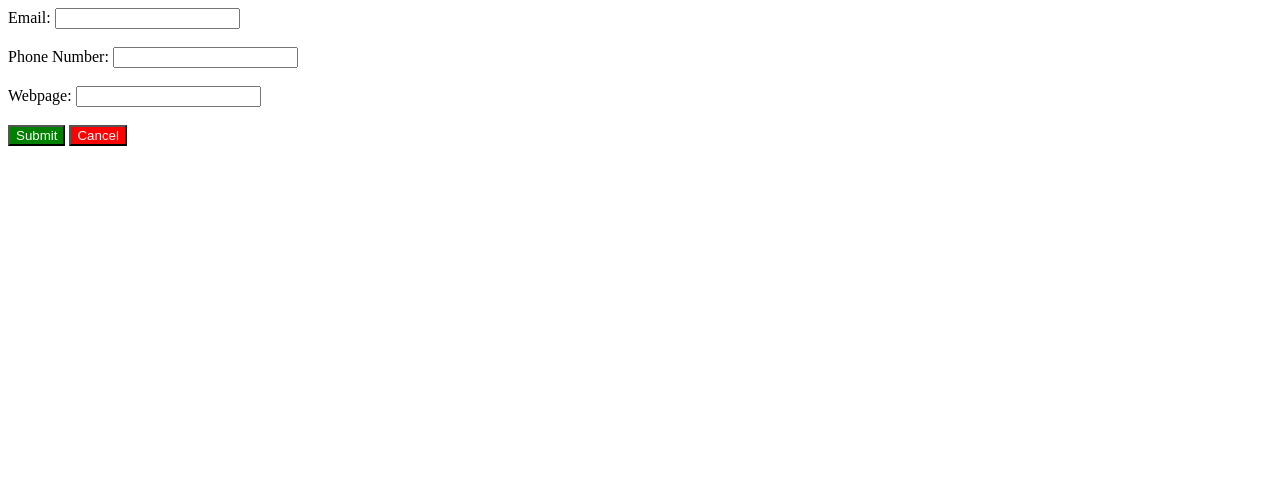
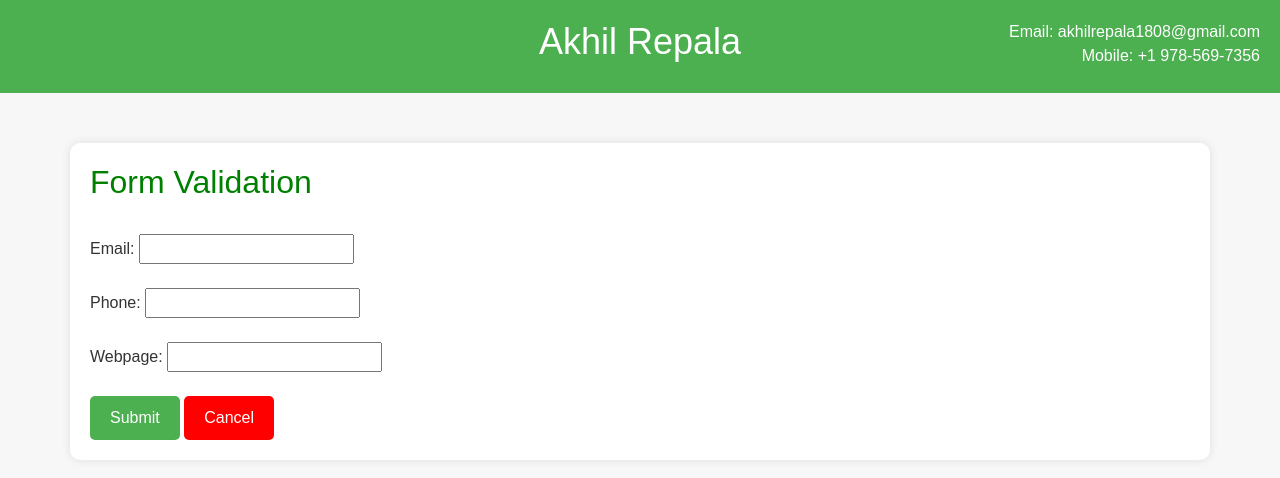
Before and after one commit to arepala-uml/5130f2023, a plain HTML site: page 2023-11-06-lab/index.html in a window 1280 px wide. Drawn offline with nearby package versions, Linux system fonts and the light colour scheme.

Commit message:
Modified lab webpage

```diff
--- a/2023-11-06-lab/index.html
+++ b/2023-11-06-lab/index.html
@@ -1,70 +1,150 @@
 <!DOCTYPE html>
-<html>
+<html lang="en">
 <head>
+    <meta charset="UTF-8">
+    <meta name="viewport" content="width=device-width, initial-scale=1.0">
+    <title>Form Valiation</title>
+    <link rel="stylesheet" href="https://cdn.jsdelivr.net/npm/bootstrap@5.3.2/dist/css/bootstrap.min.css" integrity="sha384-T3c6CoIi6uLrA9TneNEoa7RxnatzjcDSCmG1MXxSR1GAsXEV/Dwwykc2MPK8M2HN" crossorigin="anonymous">
     <style>
-        .green-button {
-            background-color: green;
+        /* Body Styles */
+        body {
+            background-color: #f7f7f7;
+            color: #333;
+            font-family: Arial, sans-serif;
+        }
+
+        /* Header Styles */
+        .header {
+            background-color: #4CAF50;
             color: white;
+            padding: 20px;
+            text-align: center;
+            position: relative;
+        }
+
+        .header h1 {
+            font-size: 36px;
+            margin-bottom: 10px;
+        }
+
+        .h2 {
+            font-size: 24px;
+            color: green
+        }
+
+        .contact-info {
+            font-size: 16px;
+            position: absolute;
+            top: 20px;
+            right: 20px;
+            text-align: right;
+        }
+
+        /* Main Content Styles */
+        .container {
+            margin: 50px auto;
+            padding: 20px;
+            background-color: #ffffff;
+            border-radius: 10px;
+            box-shadow: 0px 0px 10px rgba(0, 0, 0, 0.1);
+        }
+
+        .colored-button {
+            background-color: #4CAF50; /* Set the background color to a shade of blue */
+            color: white; /* Set the text color to white */
+            padding: 10px 20px; /* Adjust the padding for button size */
+            border: none; /* Remove the default button border */
+            border-radius: 5px; /* Add rounded corners */
+            cursor: pointer; /* Change the cursor to a pointer on hover */
         }
 
         .red-button {
             background-color: red;
             color: white;
+            padding: 10px 20px; /* Adjust the padding for button size */
+            border: none; /* Remove the default button border */
+            border-radius: 5px; /* Add rounded corners */
+            cursor: pointer; /* Change the cursor to a pointer on hover */
         }
+
+
     </style>
 </head>
 <body>
-    <form id="input-form">
+    <div class="header">
+        <h1>Akhil Repala</h1>
+        <div class="contact-info">
+            <p>Email: akhilrepala1808@gmail.com<br>Mobile: +1 978-569-7356</p>
+        </div>
+    </div>
+
+    <div class="container">
+        <div class ="h2">
+            <h2>Form Validation</h2>
+        </div>
+
+    <br>
+    <form id="myForm"  method="post" enctype="multipart/form-data">
             <label for="email">Email:</label>
             <input type="text" id="email" name="email" required><br><br>
 
-        <label for="phone">Phone Number:</label>
+            <label for="phone">Phone:</label>
             <input type="text" id="phone" name="phone" required><br><br>
 
             <label for="webpage">Webpage:</label>
             <input type="text" id="webpage" name="webpage" required><br><br>
 
-        <button class="green-button" type="button" onclick="validateForm()">Submit</button>
+            <button class="colored-button" type="button" onclick="validateForm()">Submit</button>
             <button class="red-button" type="button" onclick="clearForm()">Cancel</button>
     </form>
-
+</div>
     <script>
+        // Function to display and initialize form data
         function validateForm() {
             const emailRegex = /^[a-zA-Z0-9._%+-]+@[a-zA-Z0-9.-]+\.[a-zA-Z]{2,}$/;
-            const phoneRegex = /^(\(\d{3}\) ?\d{3}-\d{4}|\d{3}-\d{3}-\d{4}|\d{3} ?\d{3} ?\d{4}|\d{10})$/;
-            const webpageRegex = /^(http|https):\/\/[\w\-]+(\.[\w\-]+)+([\w\-\.,@?^=%&:/~\+#]*[\w\-\@?^=%&/~\+#])?/;
+            const phoneRegex = /^\(?\d{3}\)?[-.\s]?\d{3}[-.\s]?\d{4}$/;
+            const webpageRegex = /^((https|http|ftp)?:\/\/)?(www\.)?([a-zA-Z0-9.-]+\.[a-zA-Z]{2,3})(\/[^\s]*)?$/;
 
             const emailInput = document.getElementById("email").value;
             const phoneInput = document.getElementById("phone").value;
             const webpageInput = document.getElementById("webpage").value;
 
-            let validationMessage = "Validation Results:\n\n";
+            if (!emailInput || !phoneInput || !webpageInput) {
+                alert("Please enter all the fields.");
+                return;
+            }
+
+            let errorMessage = "";
 
             if (!emailRegex.test(emailInput)) {
-                validationMessage += "Invalid Email\n";
+                errorMessage += "Entered email is invalid - (Valid format: name@example.com)\n";
             }
 
             if (!phoneRegex.test(phoneInput)) {
-                validationMessage += "Invalid Phone Number\n";
+                errorMessage += "Entered Phone Number is invalid - (Valid format: (123) 456-7890, 123-456-7890, 1234567890) \n";
             }
 
             if (!webpageRegex.test(webpageInput)) {
-                validationMessage += "Invalid Webpage URL\n";
+                errorMessage += "Entered Webpage URL is invalid - (Valid format: http://www.example.com, www.example.com) \n";
             }
 
-            if (validationMessage === "Validation Results:\n\n") {
-                validationMessage = "All inputs are valid!";
+            if (errorMessage) {
+                alert("Validation Error:\n\n" + errorMessage);
+            } else {
+                alert("All the entered fields are valid!");
+                document.getElementById("myForm").reset();
             }
 
-            alert(validationMessage);
-
             // Clear the form after displaying the popup
-            document.getElementById("input-form").reset();
+            document.getElementById("myForm").reset();
         }
 
         function clearForm() {
-            document.getElementById("input-form").reset();
+            document.getElementById("myForm").reset();
         }
     </script>
+
+    <!-- Bootstrap JavaScript -->
+    <script src="https://cdn.jsdelivr.net/npm/bootstrap@5.3.2/dist/js/bootstrap.bundle.min.js" integrity="sha384-C6RzsynM9kWDrMNeT87bh95OGNyZPhcTNXj1NW7RuBCsyN/o0jlpcV8Qyq46cDfL" crossorigin="anonymous"></script>
 </body>
 </html>
```
Lines whose indentation alone changed are shown as unchanged.
